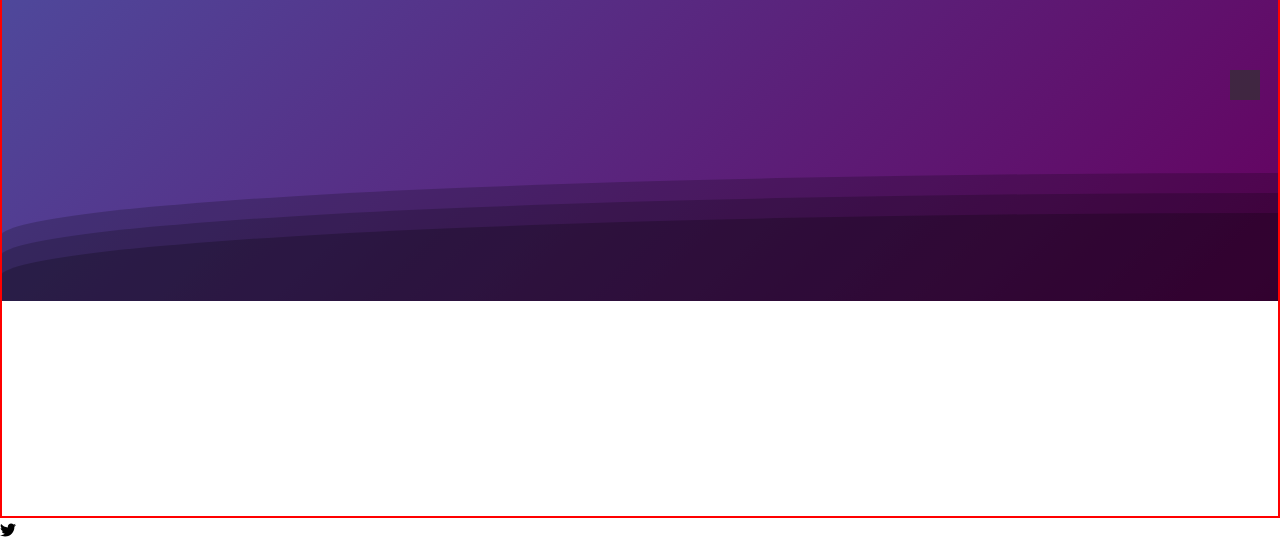
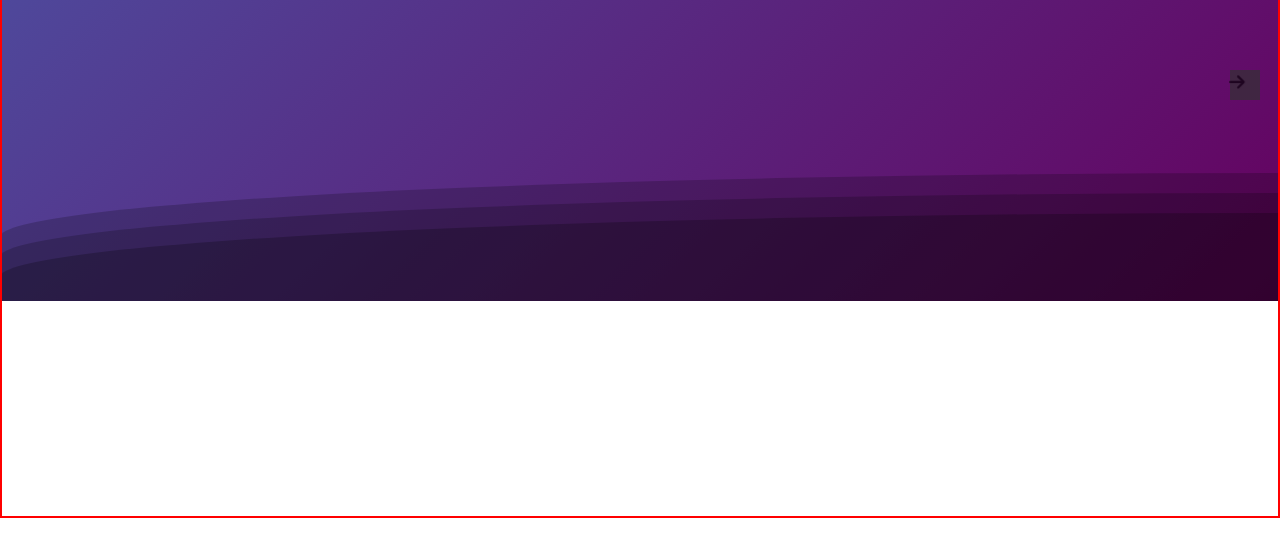
Before and after one commit to AveryNewhart/new-portfolio, a Vue app: page / in a window 1280 px wide. Shown: the part 499-1038 px from the top of the page. After the commit the page ends 1017 px from the top, so only its background shows below. Built offline with nearby package versions, Linux system fonts and the light colour scheme.

Commit message:
fontawesome fading arrows inported and added into correct spot in app

```diff
--- a/src/App.vue
+++ b/src/App.vue
@@ -4,9 +4,13 @@ import { library } from '@fortawesome/fontawesome-svg-core'
 
 /* add some free styles */
 import { faTwitter } from '@fortawesome/free-brands-svg-icons'
+import { faArrowLeft } from '@fortawesome/free-solid-svg-icons'
+import { faArrowRight } from '@fortawesome/free-solid-svg-icons'
+
+
 
 /* add each imported icon to the library */
-library.add(faTwitter)
+library.add(faTwitter, faArrowLeft, faArrowRight)
 
 // @ts-ignore
 import Background from './components/Background.vue';
@@ -80,10 +84,10 @@ const currentSection = ref<number>(0);
       <!-- <div>
         <Footer />
       </div> -->
-      <font-awesome-icon icon="fa-brands fa-twitter" />
+      <!-- <font-awesome-icon icon="fa-brands fa-twitter" /> -->
       <!-- <font-awesome-icon :icon="['fas', 'arrow-left']" /> -->
-      <div class="arrow left" @click="navigateTo('prev')" v-show="currentSection > 0"></div>
-      <div class="arrow right" @click="navigateTo('next')" v-show="currentSection < 5"></div>
+      <div class="arrow left" @click="navigateTo('prev')" v-show="currentSection > 0"><font-awesome-icon :icon="['fas', 'arrow-left']" beat-fade /></div>
+      <div class="arrow right" @click="navigateTo('next')" v-show="currentSection < 5"><font-awesome-icon :icon="['fas', 'arrow-right']" beat-fade /></div>
     </div>
   </div>
 </template>
```
